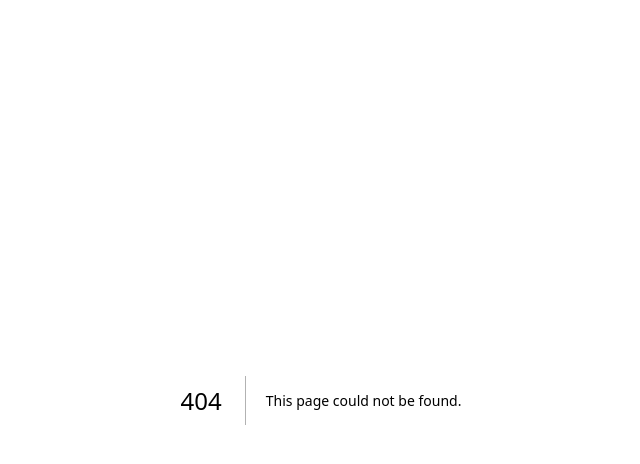
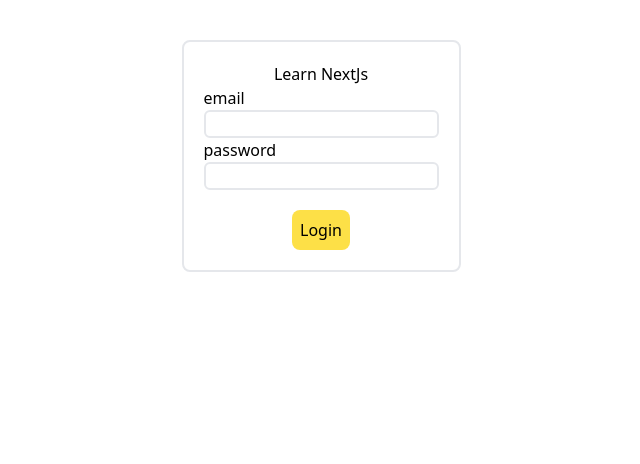
Before and after one commit to MuhammadAkmalHamidi/Learn_NextJs, a Next.js app: page /login in a window 1280 px wide. Before the commit this address had no page. Shown: the top 464 px of the page, without its empty margins (319-959 px from the left). Built offline with nearby package versions, Linux system fonts and the light colour scheme.

Commit message:
create middleware

```diff
--- a/package.json
+++ b/package.json
@@ -12,6 +12,7 @@
     "autoprefixer": "^10.4.17",
     "axios": "^1.6.7",
     "formik": "^2.4.5",
+    "js-cookie": "^3.0.5",
     "next": "14.0.4",
     "react": "^18",
     "react-dom": "^18",
--- /dev/null
+++ b/pages/api/getNotes.js
@@ -0,0 +1,9 @@
+// Next.js API route support: https://nextjs.org/docs/api-routes/introduction
+export default async function handler(req, res) {
+  try {
+    const response = await (await fetch('https://dummyjson.com/users')).json()
+    res.status(200).json({...response})
+  } catch (error) {
+
+  }
+}
--- /dev/null
+++ b/pages/login.js
@@ -0,0 +1,33 @@
+import Cookies from "js-cookie"
+import { useState } from "react"
+
+export default function Login() {
+  const [payload,setPayload] = useState({
+    email:"",
+    password:""
+  })
+
+  const handleLogin = () => {
+    if (payload.email && payload.password) {
+      Cookies.set('token', 'token')
+    }
+  }
+  return(
+    <div className=" justify-center flex ">
+      <div className=" rounded-lg border-2 p-5 mt-10">
+        <div className=" flex justify-center">Learn NextJs</div>
+        <div>
+          <p>email</p>
+          <input value={payload?.email} onChange={(e) => setPayload({...payload, email:e.target.value})} className=" border-2 rounded-md"/>
+        </div>
+        <div>
+          <p>password</p>
+          <input value={payload?.password} onChange={(e) => setPayload({...payload, password:e.target.value})} className=" border-2 rounded-md"/>
+        </div>
+        <div className=" flex justify-center mt-5">
+          <button onClick={handleLogin} className="p-2 bg-yellow-300 rounded-lg">Login</button>
+        </div>
+      </div>
+    </div>
+  )
+}
```
Also changed, not shown: middleware.js (added, +16 -0 lines), pages/notes/index.js (+8 -1 lines), 1 other file (tests, documents, lock files or other folders).
